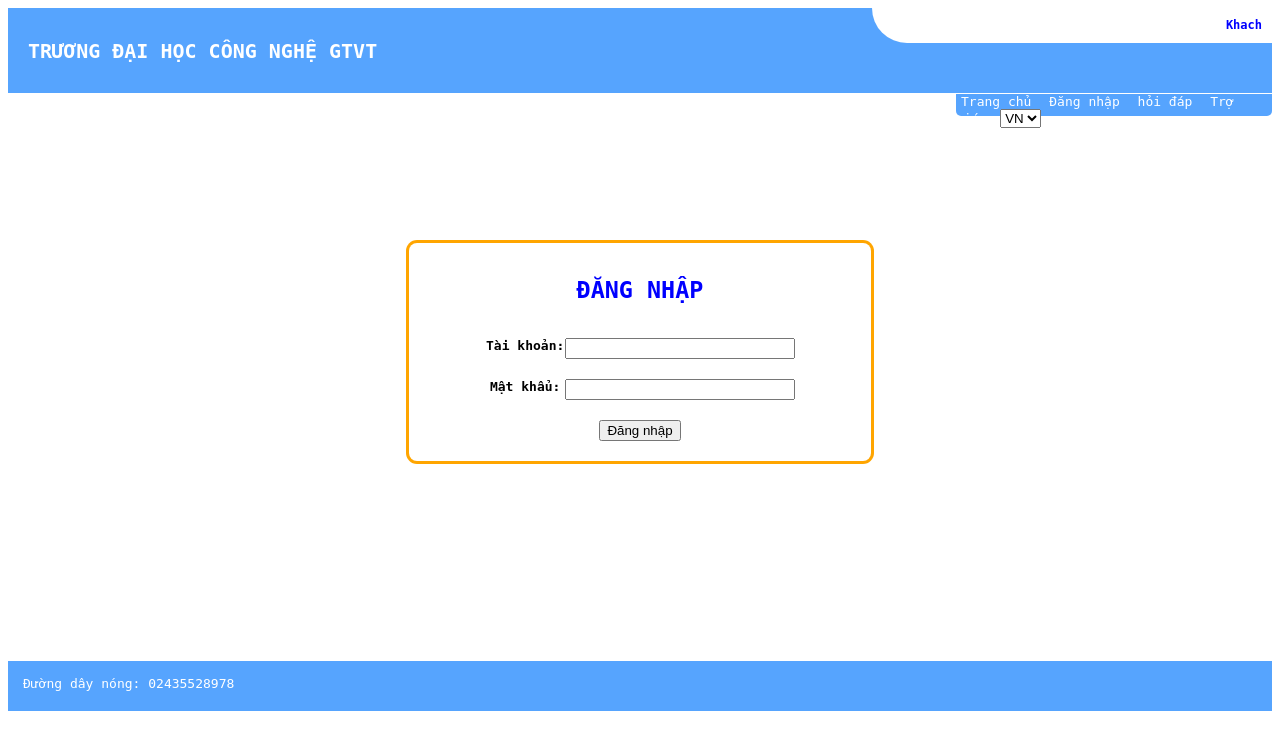
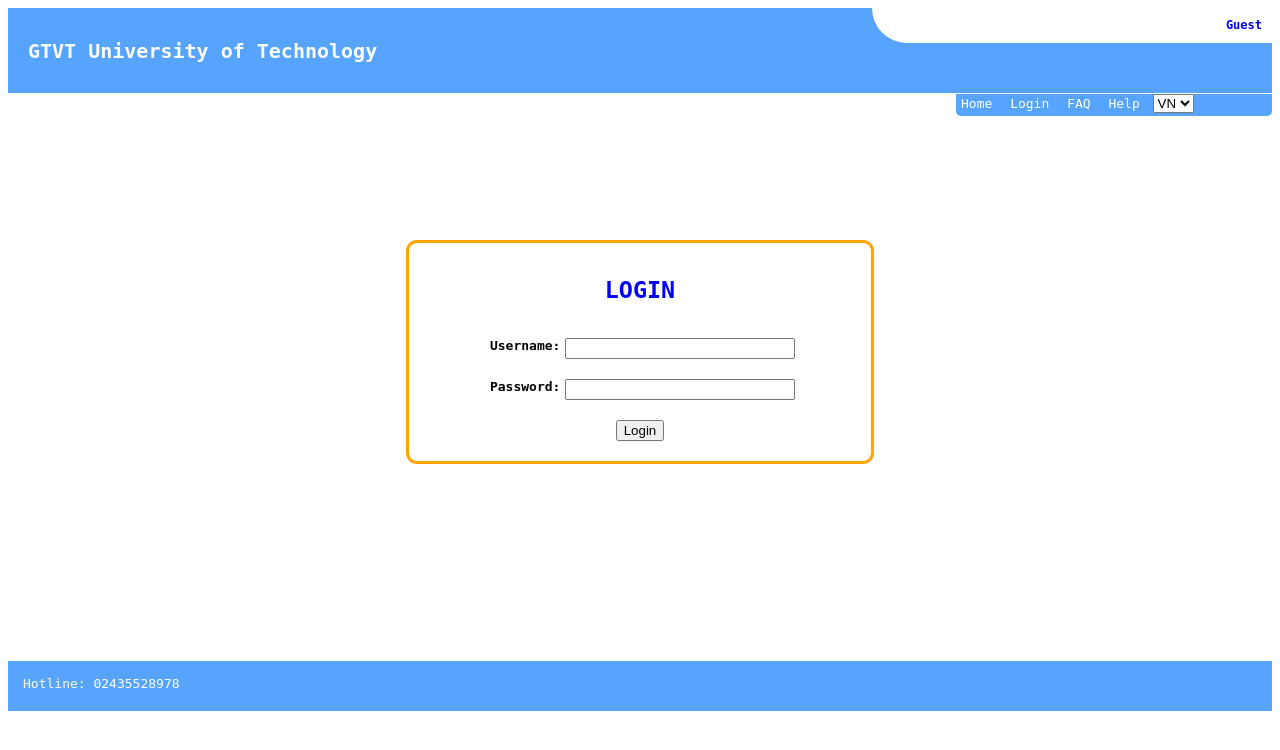
Before and after one commit to noemicore/Demo-web-app-for-Azure, a PHP site: page /login.html in a window 1280 px wide. Shown: the top 750 px of the page. Run offline with PHP 8.4, Linux system fonts and the light colour scheme.

Commit message:
code translation

```diff
--- a/assets/css/login.css
+++ b/assets/css/login.css
@@ -1,9 +1,6 @@
 html {
     font-family: monospace;
 }
-.wraper {}
-
-.header {}
 
 .header__title {
     background-color: #56a4fe;
@@ -58,8 +55,6 @@ html {
     color: #fff !important;
 }
 
-.container {}
-
 .container__center {
     box-shadow: 0 0 0 3px orange;
     border-radius: 8px;
--- a/login.html
+++ b/login.html
@@ -9,27 +9,27 @@
 </head>
 
 <body>
-    <div class="wraper">
+    <div class="wrapper">
         <div class="header">
             <div class="header__title">
                 <div class="header__title__description" style="color: #fff;">
-                    TRƯƠNG ĐẠI HỌC CÔNG NGHỆ GTVT
+                    GTVT University of Technology
                 </div>
 
                 <div class="header__title__user">
-                    <h3>Khach</h3>
+                    <h3>Guest</h3>
                 </div>
 
             </div>
             <div class="header__system">
-                <a href="" class="header__system__link">Trang chủ</a>
-                <a href="" class="header__system__link">Đăng nhập</a>
-                <a href="" class="header__system__link">hỏi đáp</a>
-                <a href="" class="header__system__link">Trợ giúp</a>
-                <select class="header__system__link-op" name="Product_Type" >
+                <a href="" class="header__system__link">Home</a>
+                <a href="" class="header__system__link">Login</a>
+                <a href="" class="header__system__link">FAQ</a>
+                <a href="" class="header__system__link">Help</a>
+                <select class="header__system__link-op" name="Product_Type">
                     <option value="">VN</option>
                     <option value="">EN</option>
-                  </select>
+                </select>
             </div>
         </div>
 
@@ -37,32 +37,31 @@
             <div class="container">
                 <div class="container__center">
                     <div class="container__center__title">
-                        <h3>ĐĂNG NHẬP</h3>
+                        <h3>LOGIN</h3>
                     </div>
                     <div class="container__center__description">
                         <div class="container__center__description--text">
-                            Tài khoản:
+                            Username:
                         </div>
                         <input type="text" class="container__center__description--input" name="User">
                     </div>
 
                     <div class="container__center__description">
                         <div class="container__center__description--text">
-                            Mật khẩu:
+                            Password:
                         </div>
                         <input type="password" class="container__center__description--input" name="Password">
                     </div>
-                    <button class="container__center__btn">Đăng nhập</button>
+                    <button class="container__center__btn">Login</button>
                 </div>
             </div>
         </form>
 
         <div class="footer">
             <div class="footer__description">
-                Đường dây nóng: 02435528978
+                Hotline: 02435528978
             </div>
         </div>
-
 
     </div>
 </body>
```
Also changed, not shown: assets/css/index.css (+0 -7 lines), index.php (+61 -65 lines), login.php (+0 -60 lines), logout.php (+0 -26 lines), test.php (line endings or trailing spaces).
